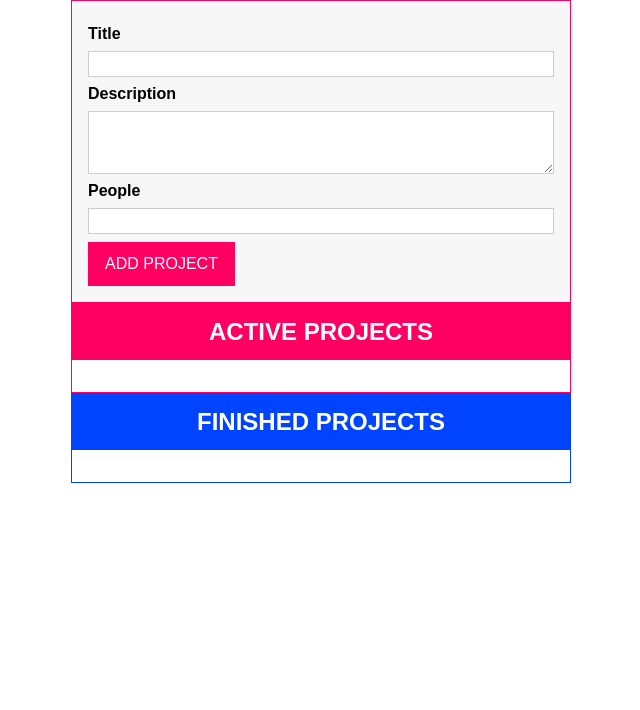
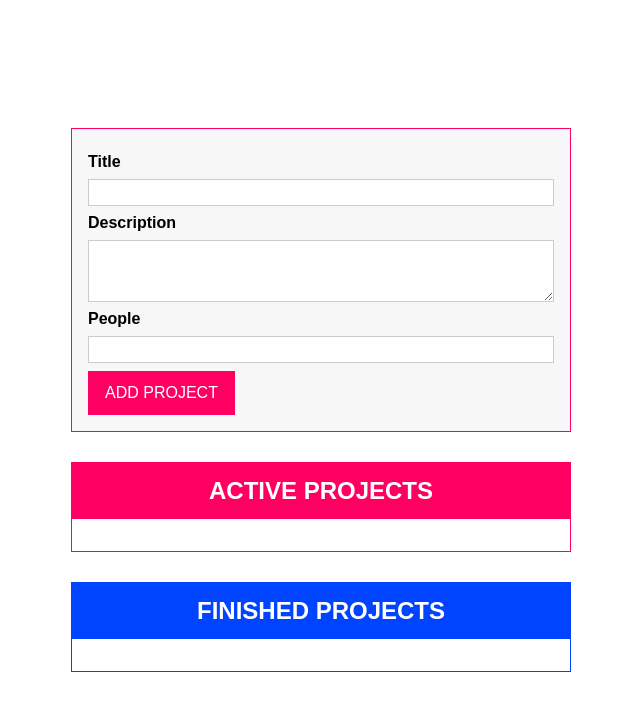
Before and after one commit to kanishev/Drag-and-Drop, a website with bundled scripts: page index.html in a window 1280 px wide. Shown: the whole page, without its empty margins (319-959 px from the left). Built offline with nearby package versions, Linux system fonts and the light colour scheme.

Commit message:
add some styles

```diff
--- a/app.css
+++ b/app.css
@@ -7,7 +7,11 @@ html {
 }
 
 body {
+  display: flex;
   margin: 0;
+  height: 100vh;
+  justify-content: center;
+  align-items: center;
 }
 
 label,
@@ -53,6 +57,12 @@ button:hover,
 button:active {
   background: #a80041;
   border-color: #a80041;
+}
+
+#app {
+  display: flex;
+  flex-direction: column;
+  gap: 30px;
 }
 
 .projects {
```
